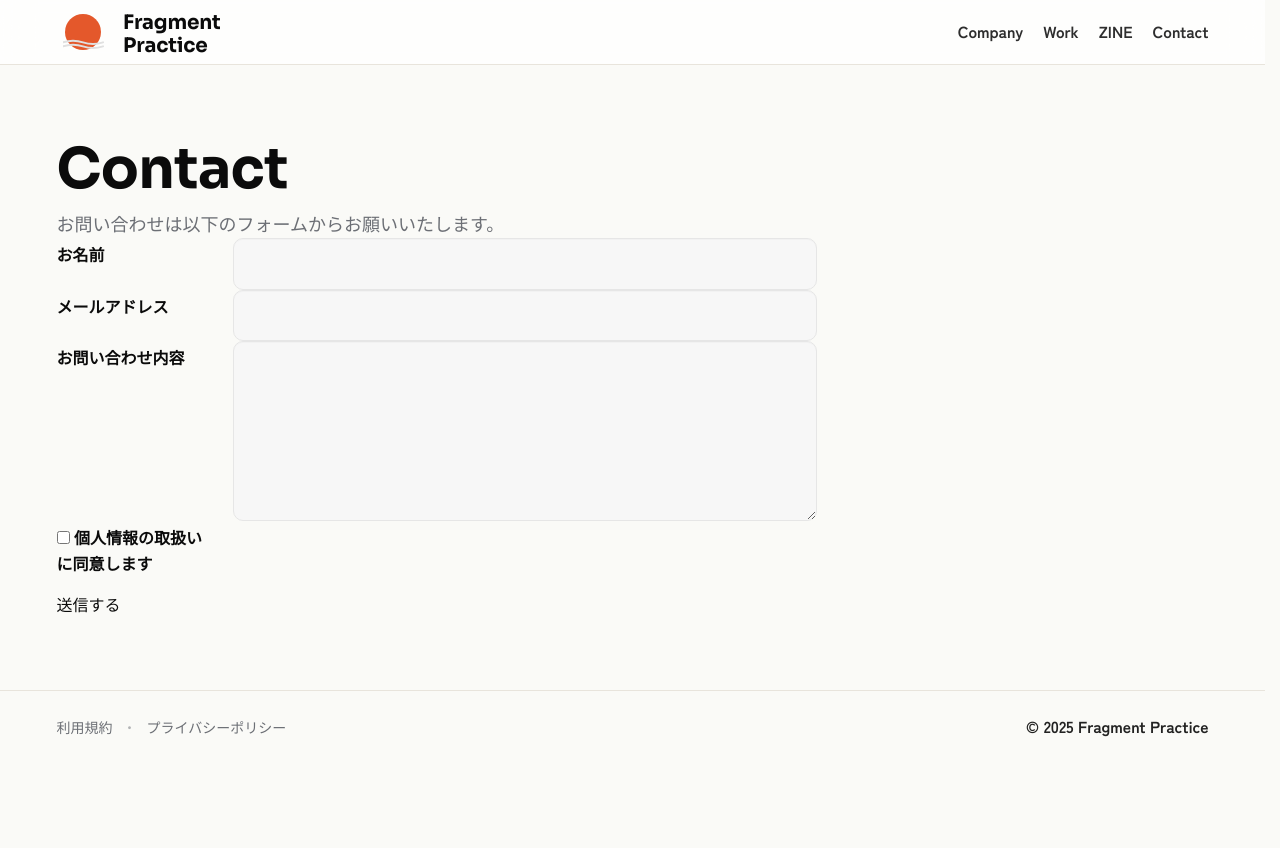
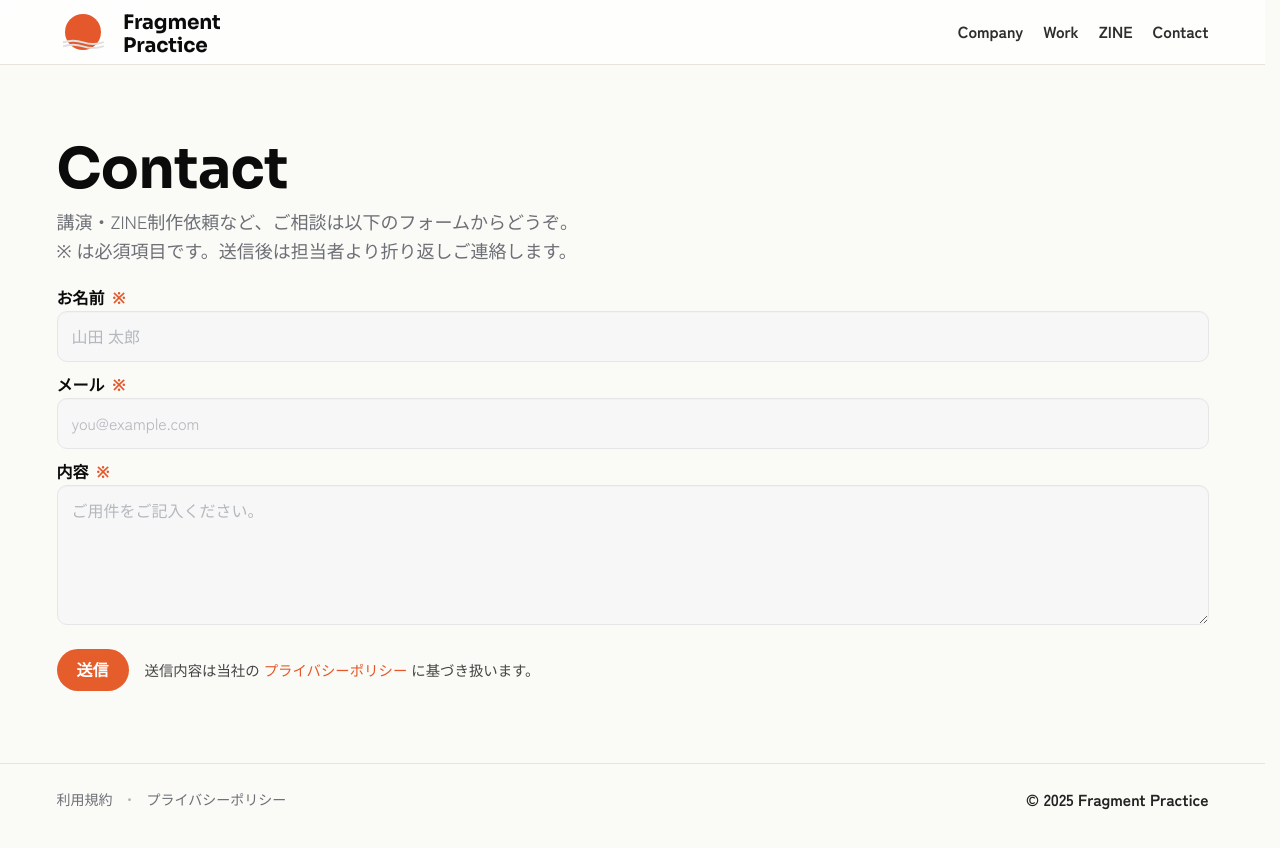
Before and after one commit to yasufrag/fragmentpractice.com, a Next.js app: page /contact in a window 1280 px wide. Before the commit the page ends 800 px from the top, so only its background shows below. Built offline with nearby package versions, Linux system fonts and the light colour scheme; no server answers.

Commit message:
commit fragmentpractice.com

```diff
--- a/src/app/contact/form.tsx
+++ b/src/app/contact/form.tsx
@@ -1,81 +1,115 @@
-'use client';
+"use client";
 
-import React from 'react';
+import { useState } from "react";
 
-const FORMSPREE =
-  process.env.NEXT_PUBLIC_FORMSPREE_ENDPOINT ??
-  'https://formspree.io/f/xnnbojyp';
+const FORMSPREE = process.env.NEXT_PUBLIC_FORMSPREE_ENDPOINT ?? "";
 
-export function ContactForm() {
+export default function ContactForm() {
+  const [status, setStatus] = useState<"idle" | "success" | "error">("idle");
+
+  async function handleSubmit(e: React.FormEvent<HTMLFormElement>) {
+    e.preventDefault();
+    const form = e.currentTarget;
+
+    // フロント簡易バリデーション（空欄防止）
+    const fd = new FormData(form);
+    if (
+      !String(fd.get("name") || "").trim() ||
+      !String(fd.get("email") || "").trim() ||
+      !String(fd.get("message") || "").trim()
+    ) {
+      setStatus("error");
+      return;
+    }
+
+    try {
+      const res = await fetch(FORMSPREE, {
+        method: "POST",
+        body: fd,
+        headers: { Accept: "application/json" },
+      });
+
+      if (res.ok) {
+        setStatus("success");
+        form.reset();
+      } else {
+        setStatus("error");
+      }
+    } catch {
+      setStatus("error");
+    }
+  }
+
+  // 成功表示（このページで完結）
+  if (status === "success") {
+    return (
+      <div className="cf-success" role="status" aria-live="polite">
+        送信が完了しました。担当者より折り返しご連絡いたします。
+      </div>
+    );
+  }
+
+  // 失敗表示（エンドポイント未設定・ネットワーク等）
+  const showEndpointWarning = status === "error" || !FORMSPREE;
+
   return (
     <form
-      action={FORMSPREE}
+      className="cf-form"
       method="POST"
-      className="cf-wrap"
+      action={FORMSPREE || undefined}
+      onSubmit={handleSubmit}
+      aria-describedby="cf-note"
       noValidate
-      aria-describedby="cf-note"
     >
-      {/* Bot 対策（Formspree 公認の honeypot） */}
-      <input type="text" name="_gotcha" tabIndex={-1} autoComplete="off" hidden />
+      <div className="cf-field">
+        <label className="cf-label" htmlFor="name">
+          お名前 <span className="cf-req">※</span>
+        </label>
+        <input className="cf-input" id="name" name="name" required placeholder="山田 太郎" />
+      </div>
 
-      {/* 2カラム */}
-      <div className="cf-grid">
-        <label className="cf-label" htmlFor="cf-name">
-          お名前 <span className="cf-req">必須</span>
+      <div className="cf-field">
+        <label className="cf-label" htmlFor="email">
+          メール <span className="cf-req">※</span>
         </label>
-        <div className="cf-field">
         <input
-            id="cf-name"
-            name="name"
           className="cf-input"
+          id="email"
+          name="email"
+          type="email"
+          inputMode="email"
           required
-            autoComplete="name"
-            placeholder="山田 太郎"
+          placeholder="you@example.com"
         />
       </div>
 
-        <label className="cf-label" htmlFor="cf-email">
-          メール <span className="cf-req">必須</span>
+      <div className="cf-field">
+        <label className="cf-label" htmlFor="message">
+          内容 <span className="cf-req">※</span>
         </label>
-        <div className="cf-field">
-          <input
-            id="cf-email"
-            type="email"
-            name="email"
-            className="cf-input"
+        <textarea
+          className="cf-textarea"
+          id="message"
+          name="message"
           required
-            inputMode="email"
-            autoComplete="email"
-            placeholder="taro@example.com"
+          placeholder="ご用件をご記入ください。"
         />
       </div>
 
-        <label className="cf-label" htmlFor="cf-message">
-          本文 <span className="cf-req">必須</span>
-        </label>
-        <div className="cf-field">
-          <textarea
-            id="cf-message"
-            name="message"
-            className="cf-textarea"
-            required
-            rows={8}
-            placeholder="ご用件をご記入ください。"
-          />
-          <p id="cf-note" className="cf-hint">
-            送信内容は Formspree 経由で配信されます。
-          </p>
-        </div>
+      <div className="cf-submit-row">
+        <button type="submit" className="cf-button">送信</button>
+        <span id="cf-note" className="cf-note">
+          送信内容は当社の <a href="/privacy">プライバシーポリシー</a> に基づき扱います。
+        </span>
       </div>
 
-      <div className="cf-actions" style={{ marginTop: 12 }}>
-        <button type="submit" className="btn primary">送信する</button>
-        <span className="cf-meta">営業日中にご返信いたします。</span>
+      {showEndpointWarning && (
+        <div className="cf-error" role="alert" aria-live="assertive" style={{ marginTop: "1rem" }}>
+          送信に失敗しました。恐れ入りますが{" "}
+          <a href="mailto:hello@fragmentpractice.com">hello@fragmentpractice.com</a>{" "}
+          まで直接ご連絡ください。
         </div>
-
-      {/* 任意のメタ（ダッシュボードで確認しやすく） */}
-      <input type="hidden" name="_subject" value="fragmentpractice.com からのお問い合わせ" />
-      <input type="hidden" name="site" value="fragmentpractice.com" />
+      )}
     </form>
   );
 }
--- a/src/app/contact/page.tsx
+++ b/src/app/contact/page.tsx
@@ -1,76 +1,22 @@
 import type { Metadata } from "next";
+import ContactForm from "./form";
 
-export const metadata: Metadata = {
-  title: "Contact — Fragment Practice",
-  description: "Fragment Practice合同会社へのお問い合わせフォームです。",
-};
+export const metadata: Metadata = { title: "Contact" };
 
 export default function ContactPage() {
   return (
     <div className="fp-container">
-      <div className="fp-section">
-        <h1 className="h1">Contact</h1>
-        <p className="lead" style={{ marginTop: 8 }}>
-          お問い合わせは以下のフォームからお願いいたします。
+      <section className="fp-section" aria-labelledby="contact-title">
+        <h1 id="contact-title" className="h1">Contact</h1>
+        <p className="lead" style={{ marginTop: 6, maxWidth: 680 }}>
+          講演・ZINE制作依頼など、ご相談は以下のフォームからどうぞ。<br />
+          ※ は必須項目です。送信後は担当者より折り返しご連絡します。
         </p>
 
-        <form
-          className="cf-form"
-          action={process.env.NEXT_PUBLIC_FORMSPREE_ENDPOINT}
-          method="POST"
-        >
-          {/* 名前 */}
-          <div className="cf-grid">
-            <label htmlFor="name" className="cf-label">お名前</label>
-            <input
-              id="name"
-              name="name"
-              type="text"
-              required
-              className="cf-input"
-            />
-          </div>
-
-          {/* メール */}
-          <div className="cf-grid">
-            <label htmlFor="email" className="cf-label">メールアドレス</label>
-            <input
-              id="email"
-              name="email"
-              type="email"
-              required
-              className="cf-input"
-            />
-          </div>
-
-          {/* 内容 */}
-          <div className="cf-grid">
-            <label htmlFor="message" className="cf-label">お問い合わせ内容</label>
-            <textarea
-              id="message"
-              name="message"
-              rows={6}
-              required
-              className="cf-textarea"
-            />
-          </div>
-
-          {/* ハニーポット（スパム対策） */}
-          <input type="text" name="hp_url" className="sr-only" tabIndex={-1} autoComplete="off" />
-
-          {/* 同意 */}
-          <div className="cf-grid">
-            <label className="cf-label">
-              <input type="checkbox" name="consent" required /> 個人情報の取扱いに同意します
-            </label>
-          </div>
-
-          {/* ボタン */}
-          <button type="submit" className="btn-primary" style={{ marginTop: 16 }}>
-            送信する
-          </button>
-        </form>
-      </div>
+        <div style={{ marginTop: 20 }}>
+          <ContactForm />
+        </div>
+      </section>
     </div>
   );
 }
--- a/src/app/globals.css
+++ b/src/app/globals.css
@@ -408,3 +408,60 @@ main{ min-height:60svh; } /* 画面が短い時でもフッターが張り付か
     transition: background-color 9999s ease-out, color 9999s ease-out;
   }
 }
+
+.cf-submit-row {
+  display: flex;
+  align-items: center;
+  gap: 1rem;
+  margin-top: 1.5rem;
+}
+
+.cf-button {
+  background-color: #E45D2B; /* 柿色 */
+  color: white;
+  padding: 0.5rem 1.25rem;
+  border-radius: 9999px;
+  font-weight: 600;
+  border: none;
+  cursor: pointer;
+  transition: background-color 0.2s;
+}
+
+.cf-button:hover {
+  background-color: #c94f24; /* 濃い柿色 */
+}
+
+.cf-note {
+  font-size: 0.9rem;
+  color: #444;
+}
+
+.cf-success {
+  margin-top: 2rem;
+  padding: 1rem;
+  border: 1px solid #E45D2B;
+  border-radius: 0.5rem;
+  background: #fff8f4;
+  color: #E45D2B;
+  font-weight: 600;
+}
+
+.cf-error {
+  margin-top: 2rem;
+  padding: 1rem;
+  border: 1px solid #b91c1c;
+  border-radius: 0.5rem;
+  background: #fef2f2;
+  color: #b91c1c;
+  font-weight: 600;
+}
+
+.cf-success {
+  margin-top: 2rem;
+  padding: 1rem;
+  border: 1px solid #E45D2B;
+  border-radius: 0.5rem;
+  background: #fff8f4;
+  color: #E45D2B;
+  font-weight: 600;
+}
```
Lines whose indentation alone changed are shown as unchanged.
